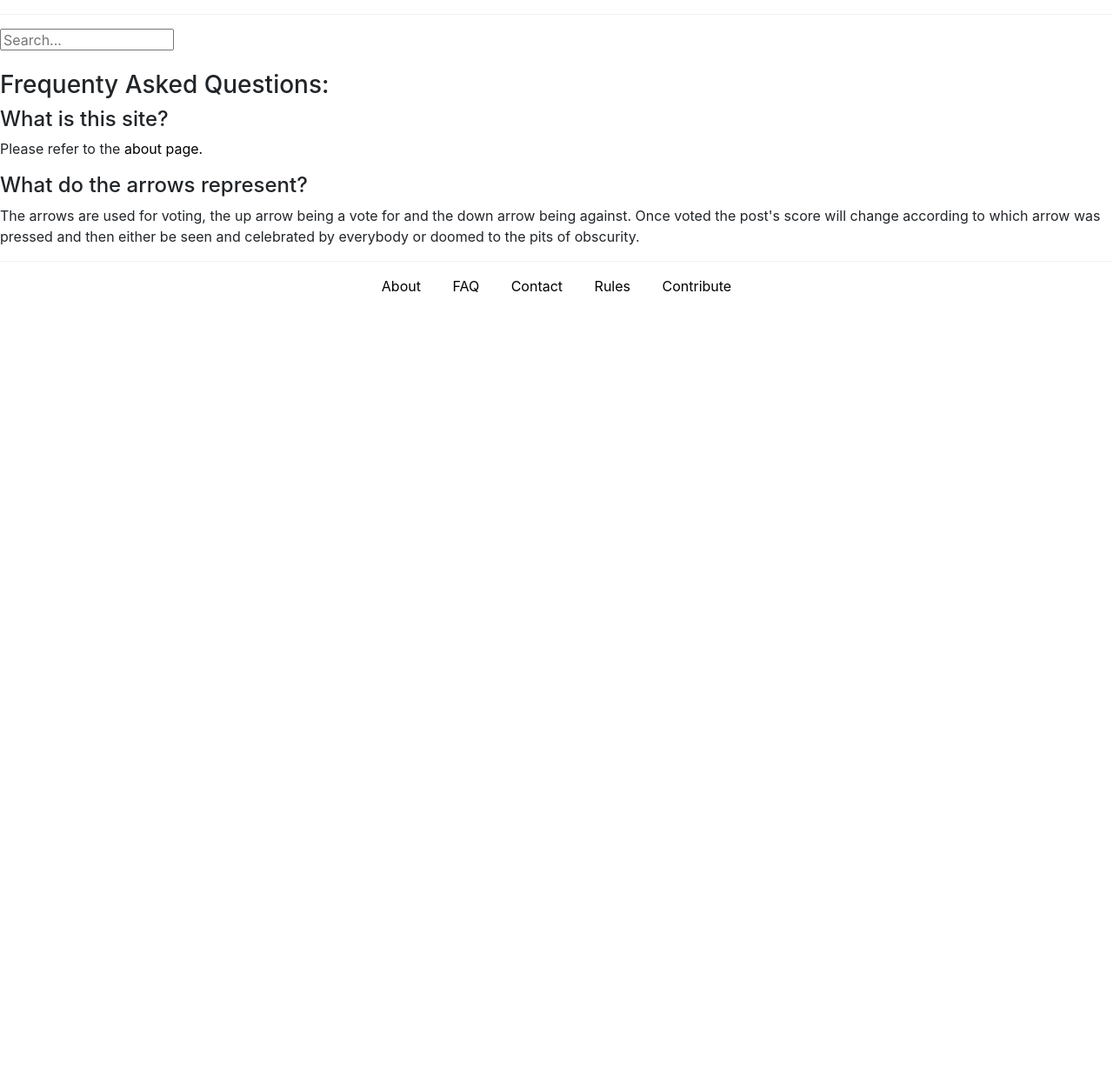
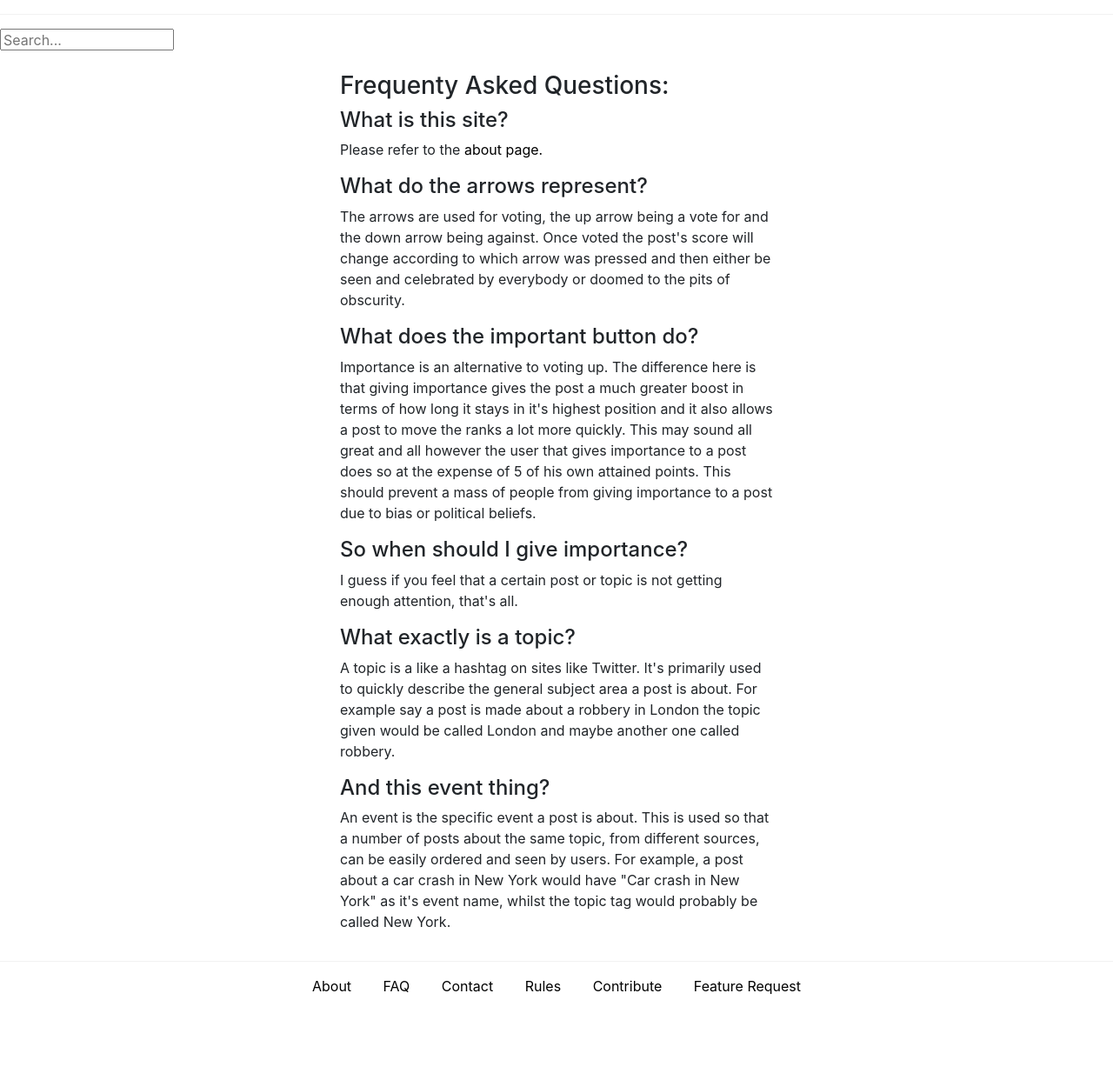
Before and after one commit to ModoUnreal/nuncio, a Flask app: page /faq in a window 1280 px wide. Shown: the part 72-1314 px from the top of the page at 87% size. Before the commit the page ends 408 px from the top, so only its background shows below. Run offline with Flask 2, Linux system fonts and the light colour scheme; some libraries are stand-ins or nearby versions.

Commit message:
Added feature request and updated faq

```diff
--- a/app/models.py
+++ b/app/models.py
@@ -196,6 +196,11 @@ class Post(db.Model):
             self.time_type = 2
             db.session.commit()
 
+    def make_time_positive(self):
+        if self.age < 0:
+            self.age * -1
+            db.session.commit()
+
     def set_age(self):
         self.age = self.get_minutes()
         self.check_time_type()
--- a/app/routes.py
+++ b/app/routes.py
@@ -19,6 +19,7 @@ def index():
     posts = Post.query.order_by(Post.hotness.desc())
     for post in posts:
         post.set_age()
+        post.get_hotness()
 
     posts = Post.query.order_by(Post.hotness.desc()).paginate(
             page, app.config['POSTS_PER_PAGE'], False)
@@ -285,3 +286,10 @@ def about():
 def contributing():
     """Returns the contributing html file."""
     return render_template('contributing.html')
+
+@app.route('/feature-request', methods=['GET'])
+def feature_request():
+    """Returns the feature_request html file."""
+    topic = Topic.query.filter_by(tag_name="feature-request").first()
+
+    return render_template('feature-request.html', topic=topic, check_if_downvoted=check_if_downvoted, check_if_upvoted=check_if_upvoted)
--- a/app/static/base.css
+++ b/app/static/base.css
@@ -173,3 +173,10 @@ footer a{
 #contributing-container p {
     margin-bottom: 15px;
 }
+
+#feature-request span {
+    font-size: 10px;
+    font-weight: bold;
+    text-decoration: none;
+    background-color: lightblue;
+}
--- a/app/templates/base.html
+++ b/app/templates/base.html
@@ -70,6 +70,7 @@
         <a href="{{ url_for('contact') }}">Contact</a>
         <a href="{{ url_for('rules') }}">Rules</a>
         <a href="{{ url_for('contributing') }}">Contribute</a>
+        <a href="{{ url_for('feature_request') }}">Feature Request</a>
     </footer>
 </body>
 </html>
--- a/app/templates/faq.html
+++ b/app/templates/faq.html
@@ -1,6 +1,10 @@
 {% extends "base.html" %}
 {% block content %}
 
+    <center>
+        <table width="500">
+            <tr valign="top">
+                <td>
                     <h3>Frequenty Asked Questions:</h3>
                         <h4>What is this site?</h4>
                             <p>Please refer to the <a href={{ url_for('about') }}>about page.</a></p>
@@ -12,4 +16,30 @@
                                be seen and celebrated by everybody or doomed to the pits of
                                obscurity.</p>
 
+                        <h4>What does the important button do?</h4>
+                            <p>Importance is an alternative to voting up. The difference here is that giving importance
+                               gives the post a much greater boost in terms of how long it stays in it's highest position
+                               and it also allows a post to move the ranks a lot more quickly. This may sound all great and all
+                               however the user that gives importance to a post does so at the expense of 5 of his own attained points.
+                               This should prevent a mass of people from giving importance to a post due to bias or political beliefs.</p>
+
+                        <h4>So when should I give importance?</h4>
+                            <p>I guess if you feel that a certain post or topic is not getting enough attention, that's all.</p>
+
+
+                        <h4>What exactly is a topic?</h4>
+                            <p>A topic is a like a hashtag on sites like Twitter. It's primarily used to quickly describe the general
+                               subject area a post is about. For example say a post is made about a robbery in London the topic
+                               given would be called London and maybe another one called robbery.</p>
+
+                        <h4>And this event thing?</h4>
+                            <p>An event is the specific event a post is about. This is used so that a number of posts about the
+                               same topic, from different sources, can be easily ordered and seen by users.
+                               For example, a post about a car crash in New York would have "Car crash in New York" as it's event name,
+                               whilst the topic tag would probably be called New York.</p>
+
+               </td>
+           </tr>
+       </table>
+    </center>
 {% endblock %}
```
Also changed, not shown: app/templates/feature-request.html (added, +27 -0 lines). Lines whose indentation alone changed are shown as unchanged.
